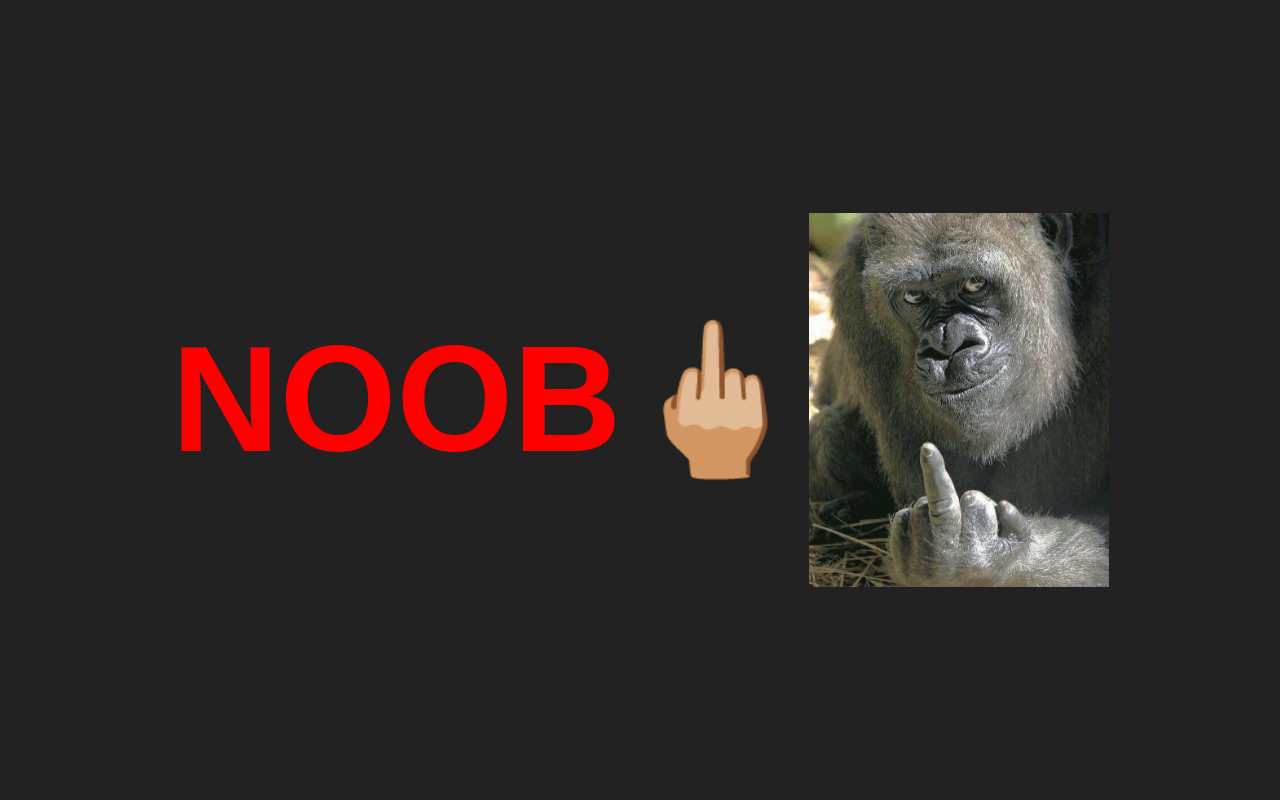
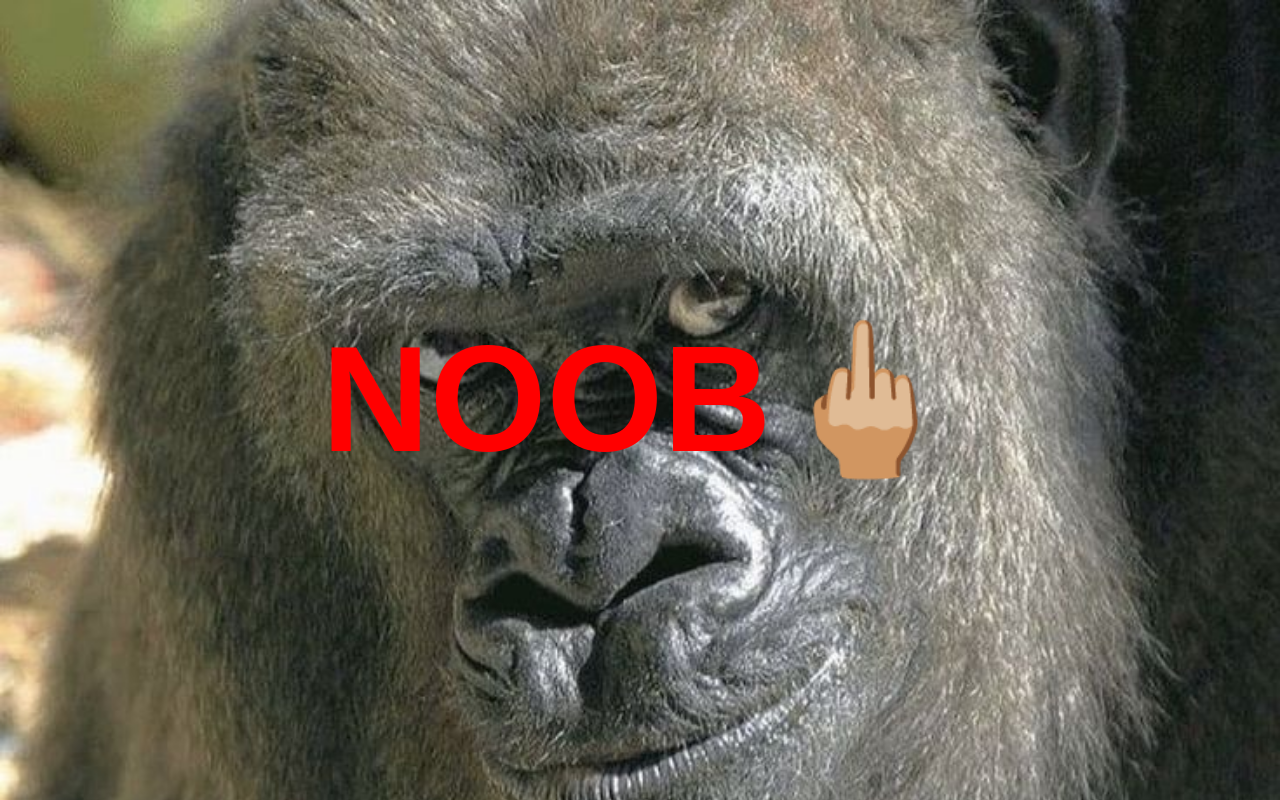
Before and after one commit to kazaki55/MyWebsite., a plain HTML site: page index.html in a window 1280 px wide. Drawn offline with Linux system fonts and the light colour scheme.

Commit message:
Update index.html

```diff
--- a/index.html
+++ b/index.html
@@ -23,4 +23,4 @@
   NOOB🖕🏼
 </body>
 </html>
-<img src="cc14d7c6d4576a0dda7d3e6b2ce6ed54.jpg" width="300">
+<body style="background-image: url('cc14d7c6d4576a0dda7d3e6b2ce6ed54.jpg'); background-size: cover;">
```
